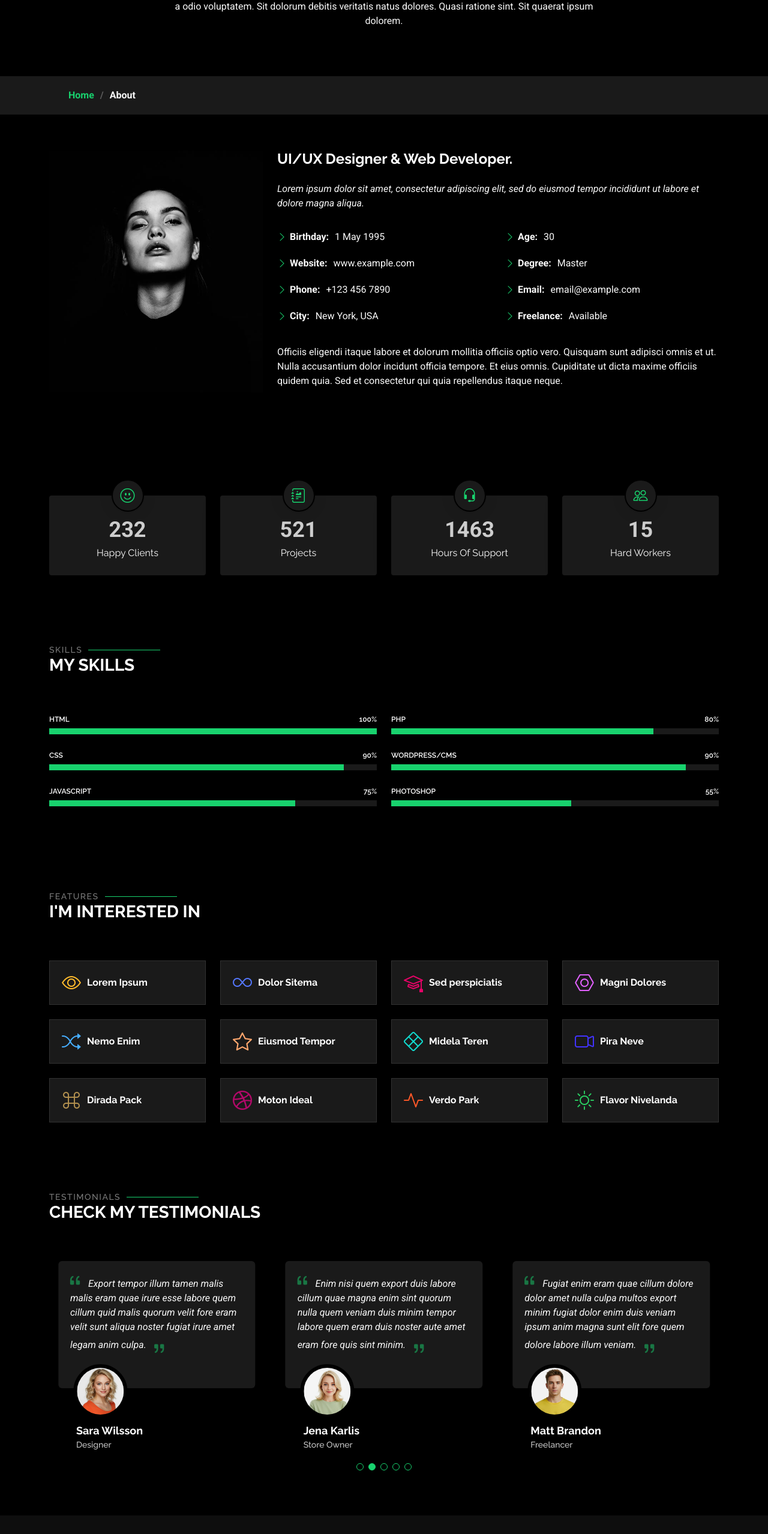
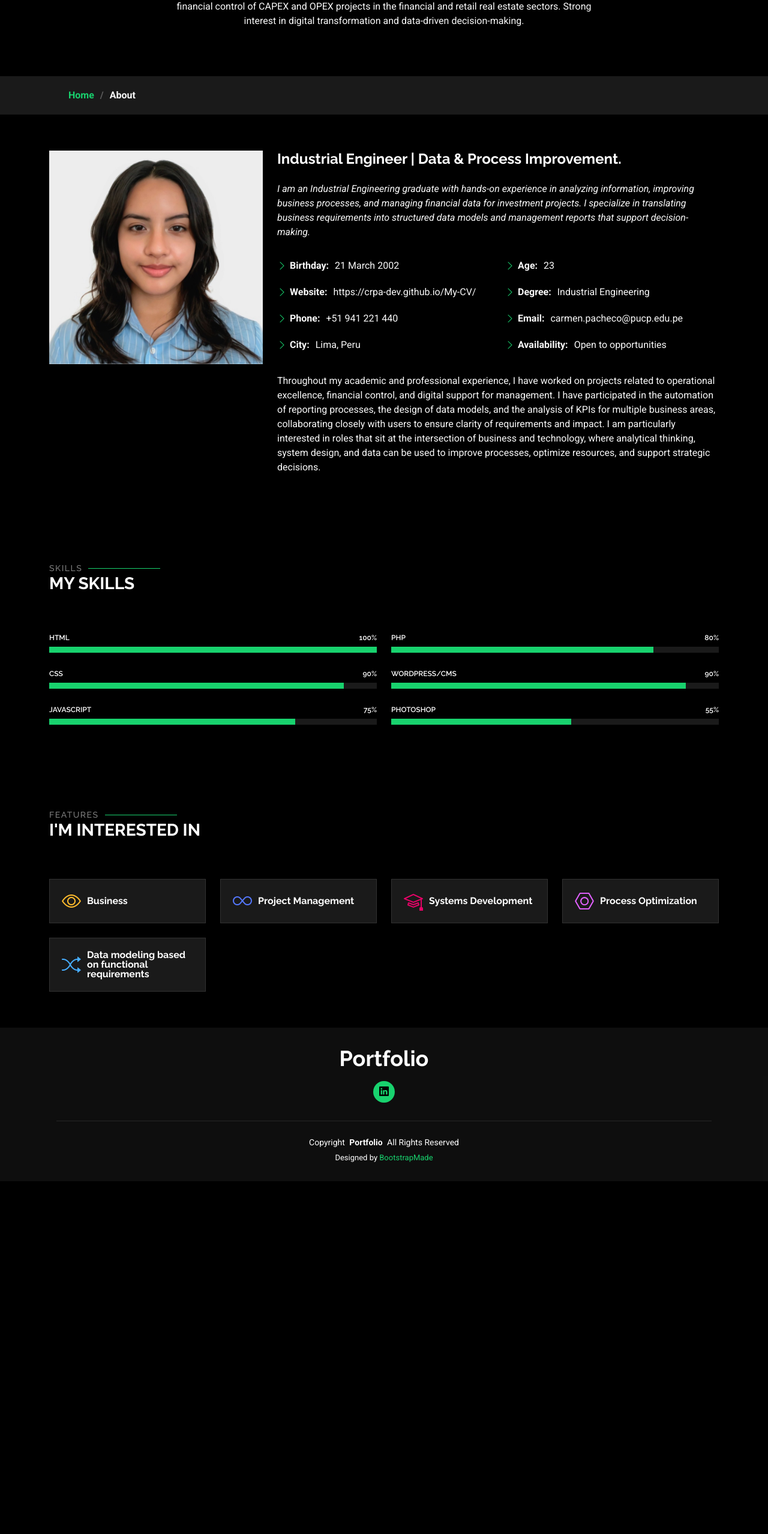
Before and after one commit to crpa-dev/My-CV, a plain HTML site: page about.html in a window 1280 px wide. Shown: the part 240-2797 px from the top of the page at 60% size. After the commit the page ends 2209 px from the top, so only its background shows below. Drawn offline with Linux system fonts and the light colour scheme.

Commit message:
Update about.html

```diff
--- a/about.html
+++ b/about.html
@@ -44,7 +44,7 @@
       <a href="index.html" class="logo d-flex align-items-center">
         <!-- Uncomment the line below if you also wish to use an image logo -->
         <!-- <img src="assets/img/logo.webp" alt=""> -->
-        <h1 class="sitename">Personal</h1>
+        <h1 class="sitename">Portfolio</h1>
       </a>
 
       <nav id="navmenu" class="navmenu">
@@ -52,9 +52,9 @@
           <li><a href="index.html">Home</a></li>
           <li><a href="about.html" class="active">About</a></li>
           <li><a href="resume.html">Resume</a></li>
-          <li><a href="services.html">Services</a></li>
+          <!--li><a href="services.html">Skills</a></li-->
           <li><a href="portfolio.html">Portfolio</a></li>
-          <li class="dropdown"><a href="#"><span>Dropdown</span> <i class="bi bi-chevron-down toggle-dropdown"></i></a>
+          <!--li class="dropdown"><a href="#"><span>Dropdown</span> <i class="bi bi-chevron-down toggle-dropdown"></i></a>
             <ul>
               <li><a href="#">Dropdown 1</a></li>
               <li class="dropdown"><a href="#"><span>Deep Dropdown</span> <i class="bi bi-chevron-down toggle-dropdown"></i></a>
@@ -70,7 +70,7 @@
               <li><a href="#">Dropdown 3</a></li>
               <li><a href="#">Dropdown 4</a></li>
             </ul>
-          </li>
+        </li-->
           <li><a href="contact.html">Contact</a></li>
         </ul>
         <i class="mobile-nav-toggle d-xl-none bi bi-list"></i>
@@ -88,7 +88,7 @@
           <div class="row d-flex justify-content-center text-center">
             <div class="col-lg-8">
               <h1>About</h1>
-              <p class="mb-0">Odio et unde deleniti. Deserunt numquam exercitationem. Officiis quo odio sint voluptas consequatur ut a odio voluptatem. Sit dolorum debitis veritatis natus dolores. Quasi ratione sint. Sit quaerat ipsum dolorem.</p>
+              <p class="mb-0">Industrial Engineering graduate from PUCP with experience in data analysis, process improvement, and financial control of CAPEX and OPEX projects in the financial and retail real estate sectors. Strong interest in digital transformation and data-driven decision-making.</p>
             </div>
           </div>
         </div>
@@ -110,35 +110,34 @@
 
         <div class="row gy-4 justify-content-center">
           <div class="col-lg-4">
-            <img src="assets/img/profile-img.jpg" class="img-fluid" alt="">
+            <img src="assets/img/CRPA-img.jpg" class="img-fluid" alt="">
           </div>
           <div class="col-lg-8 content">
-            <h2>UI/UX Designer &amp; Web Developer.</h2>
+            <h2>Industrial Engineer | Data & Process Improvement.</h2>
             <p class="fst-italic py-3">
-              Lorem ipsum dolor sit amet, consectetur adipiscing elit, sed do eiusmod tempor incididunt ut labore et dolore
-              magna aliqua.
+              I am an Industrial Engineering graduate with hands-on experience in analyzing information, improving business processes, and managing financial data for investment projects. I specialize in translating business requirements into structured data models and management reports that support decision-making.
             </p>
             <div class="row">
               <div class="col-lg-6">
                 <ul>
-                  <li><i class="bi bi-chevron-right"></i> <strong>Birthday:</strong> <span>1 May 1995</span></li>
-                  <li><i class="bi bi-chevron-right"></i> <strong>Website:</strong> <span>www.example.com</span></li>
-                  <li><i class="bi bi-chevron-right"></i> <strong>Phone:</strong> <span>+123 456 7890</span></li>
-                  <li><i class="bi bi-chevron-right"></i> <strong>City:</strong> <span>New York, USA</span></li>
+                  <li><i class="bi bi-chevron-right"></i> <strong>Birthday:</strong> <span>21 March 2002</span></li>
+                  <li><i class="bi bi-chevron-right"></i> <strong>Website:</strong> <span>https://crpa-dev.github.io/My-CV/</span></li>
+                  <li><i class="bi bi-chevron-right"></i> <strong>Phone:</strong> <span>+51 941 221 440</span></li>
+                  <li><i class="bi bi-chevron-right"></i> <strong>City:</strong> <span>Lima, Peru</span></li>
                 </ul>
               </div>
               <div class="col-lg-6">
                 <ul>
-                  <li><i class="bi bi-chevron-right"></i> <strong>Age:</strong> <span>30</span></li>
-                  <li><i class="bi bi-chevron-right"></i> <strong>Degree:</strong> <span>Master</span></li>
-                  <li><i class="bi bi-chevron-right"></i> <strong>Email:</strong> <span>email@example.com</span></li>
-                  <li><i class="bi bi-chevron-right"></i> <strong>Freelance:</strong> <span>Available</span></li>
+                  <li><i class="bi bi-chevron-right"></i> <strong>Age:</strong> <span>23</span></li>
+                  <li><i class="bi bi-chevron-right"></i> <strong>Degree:</strong> <span>Industrial Engineering</span></li>
+                  <li><i class="bi bi-chevron-right"></i> <strong>Email:</strong> <span>carmen.pacheco@pucp.edu.pe</span></li>
+                  <li><i class="bi bi-chevron-right"></i> <strong>Availability:</strong> <span>Open to opportunities</span></li-->
                 </ul>
               </div>
             </div>
             <p class="py-3">
-              Officiis eligendi itaque labore et dolorum mollitia officiis optio vero. Quisquam sunt adipisci omnis et ut. Nulla accusantium dolor incidunt officia tempore. Et eius omnis.
-              Cupiditate ut dicta maxime officiis quidem quia. Sed et consectetur qui quia repellendus itaque neque.
+              Throughout my academic and professional experience, I have worked on projects related to operational excellence, financial control, and digital support for management. I have participated in the automation of reporting processes, the design of data models, and the analysis of KPIs for multiple business areas, collaborating closely with users to ensure clarity of requirements and impact.
+              I am particularly interested in roles that sit at the intersection of business and technology, where analytical thinking, system design, and data can be used to improve processes, optimize resources, and support strategic decisions.
             </p>
           </div>
         </div>
@@ -148,7 +147,7 @@
     </section><!-- /About Section -->
 
     <!-- Stats Section -->
-    <section id="stats" class="stats section">
+    <!--section id="stats" class="stats section">
 
       <div class="container" data-aos="fade-up" data-aos-delay="100">
 
@@ -162,7 +161,7 @@
             </div>
           </div><!-- End Stats Item -->
 
-          <div class="col-lg-3 col-md-6 d-flex flex-column align-items-center">
+          <!--div class="col-lg-3 col-md-6 d-flex flex-column align-items-center">
             <i class="bi bi-journal-richtext"></i>
             <div class="stats-item">
               <span data-purecounter-start="0" data-purecounter-end="521" data-purecounter-duration="1" class="purecounter"></span>
@@ -170,7 +169,7 @@
             </div>
           </div><!-- End Stats Item -->
 
-          <div class="col-lg-3 col-md-6 d-flex flex-column align-items-center">
+          <!--div class="col-lg-3 col-md-6 d-flex flex-column align-items-center">
             <i class="bi bi-headset"></i>
             <div class="stats-item">
               <span data-purecounter-start="0" data-purecounter-end="1463" data-purecounter-duration="1" class="purecounter"></span>
@@ -178,7 +177,7 @@
             </div>
           </div><!-- End Stats Item -->
 
-          <div class="col-lg-3 col-md-6 d-flex flex-column align-items-center">
+          <!--div class="col-lg-3 col-md-6 d-flex flex-column align-items-center">
             <i class="bi bi-people"></i>
             <div class="stats-item">
               <span data-purecounter-start="0" data-purecounter-end="15" data-purecounter-duration="1" class="purecounter"></span>
@@ -186,7 +185,7 @@
             </div>
           </div><!-- End Stats Item -->
 
-        </div>
+        <!--/div>
 
       </div>
 
@@ -277,81 +276,81 @@
           <div class="col-lg-3 col-md-4" data-aos="fade-up" data-aos-delay="100">
             <div class="features-item">
               <i class="bi bi-eye" style="color: #ffbb2c;"></i>
-              <h3><a href="" class="stretched-link">Lorem Ipsum</a></h3>
+              <h3><a href="" class="stretched-link">Business</a></h3>
             </div>
           </div><!-- End Feature Item -->
 
           <div class="col-lg-3 col-md-4" data-aos="fade-up" data-aos-delay="200">
             <div class="features-item">
               <i class="bi bi-infinity" style="color: #5578ff;"></i>
-              <h3><a href="" class="stretched-link">Dolor Sitema</a></h3>
+              <h3><a href="" class="stretched-link">Project Management</a></h3>
             </div>
           </div><!-- End Feature Item -->
 
           <div class="col-lg-3 col-md-4" data-aos="fade-up" data-aos-delay="300">
             <div class="features-item">
               <i class="bi bi-mortarboard" style="color: #e80368;"></i>
-              <h3><a href="" class="stretched-link">Sed perspiciatis</a></h3>
+              <h3><a href="" class="stretched-link">Systems Development</a></h3>
             </div>
           </div><!-- End Feature Item -->
 
           <div class="col-lg-3 col-md-4" data-aos="fade-up" data-aos-delay="400">
             <div class="features-item">
               <i class="bi bi-nut" style="color: #e361ff;"></i>
-              <h3><a href="" class="stretched-link">Magni Dolores</a></h3>
+              <h3><a href="" class="stretched-link">Process Optimization</a></h3>
             </div>
           </div><!-- End Feature Item -->
 
           <div class="col-lg-3 col-md-4" data-aos="fade-up" data-aos-delay="500">
             <div class="features-item">
               <i class="bi bi-shuffle" style="color: #47aeff;"></i>
-              <h3><a href="" class="stretched-link">Nemo Enim</a></h3>
+              <h3><a href="" class="stretched-link">Data modeling based on functional requirements</a></h3>
             </div>
           </div><!-- End Feature Item -->
 
-          <div class="col-lg-3 col-md-4" data-aos="fade-up" data-aos-delay="600">
+          <!--div class="col-lg-3 col-md-4" data-aos="fade-up" data-aos-delay="600">
             <div class="features-item">
               <i class="bi bi-star" style="color: #ffa76e;"></i>
               <h3><a href="" class="stretched-link">Eiusmod Tempor</a></h3>
             </div>
           </div><!-- End Feature Item -->
 
-          <div class="col-lg-3 col-md-4" data-aos="fade-up" data-aos-delay="700">
+          <!--div class="col-lg-3 col-md-4" data-aos="fade-up" data-aos-delay="700">
             <div class="features-item">
               <i class="bi bi-x-diamond" style="color: #11dbcf;"></i>
               <h3><a href="" class="stretched-link">Midela Teren</a></h3>
             </div>
           </div><!-- End Feature Item -->
 
-          <div class="col-lg-3 col-md-4" data-aos="fade-up" data-aos-delay="800">
+          <!--div class="col-lg-3 col-md-4" data-aos="fade-up" data-aos-delay="800">
             <div class="features-item">
               <i class="bi bi-camera-video" style="color: #4233ff;"></i>
               <h3><a href="" class="stretched-link">Pira Neve</a></h3>
             </div>
           </div><!-- End Feature Item -->
 
-          <div class="col-lg-3 col-md-4" data-aos="fade-up" data-aos-delay="900">
+          <!--div class="col-lg-3 col-md-4" data-aos="fade-up" data-aos-delay="900">
             <div class="features-item">
               <i class="bi bi-command" style="color: #b2904f;"></i>
               <h3><a href="" class="stretched-link">Dirada Pack</a></h3>
             </div>
           </div><!-- End Feature Item -->
 
-          <div class="col-lg-3 col-md-4" data-aos="fade-up" data-aos-delay="1000">
+          <!--div class="col-lg-3 col-md-4" data-aos="fade-up" data-aos-delay="1000">
             <div class="features-item">
               <i class="bi bi-dribbble" style="color: #b20969;"></i>
               <h3><a href="" class="stretched-link">Moton Ideal</a></h3>
             </div>
           </div><!-- End Feature Item -->
 
-          <div class="col-lg-3 col-md-4" data-aos="fade-up" data-aos-delay="1100">
+          <!--div class="col-lg-3 col-md-4" data-aos="fade-up" data-aos-delay="1100">
             <div class="features-item">
               <i class="bi bi-activity" style="color: #ff5828;"></i>
               <h3><a href="" class="stretched-link">Verdo Park</a></h3>
             </div>
           </div><!-- End Feature Item -->
 
-          <div class="col-lg-3 col-md-4" data-aos="fade-up" data-aos-delay="1200">
+          <!--div class="col-lg-3 col-md-4" data-aos="fade-up" data-aos-delay="1200">
             <div class="features-item">
               <i class="bi bi-brightness-high" style="color: #29cc61;"></i>
               <h3><a href="" class="stretched-link">Flavor Nivelanda</a></h3>
@@ -361,137 +360,20 @@
         </div>
 
       </div>
-
-    </section><!-- /Interests Section -->
-
-    <!-- Testimonials Section -->
-    <section id="testimonials" class="testimonials section">
-
-      <!-- Section Title -->
-      <div class="container section-title" data-aos="fade-up">
-        <h2>Testimonials</h2>
-        <div><span>Check my</span> <span class="description-title">Testimonials</span></div>
-      </div><!-- End Section Title -->
-
-      <div class="container" data-aos="fade-up" data-aos-delay="100">
-
-        <div class="swiper init-swiper" data-speed="600" data-delay="5000">
-          <script type="application/json" class="swiper-config">
-            {
-              "loop": true,
-              "speed": 600,
-              "autoplay": {
-                "delay": 5000
-              },
-              "slidesPerView": "auto",
-              "pagination": {
-                "el": ".swiper-pagination",
-                "type": "bullets",
-                "clickable": true
-              },
-              "breakpoints": {
-                "320": {
-                  "slidesPerView": 1,
-                  "spaceBetween": 40
-                },
-                "1200": {
-                  "slidesPerView": 3,
-                  "spaceBetween": 20
-                }
-              }
-            }
-          </script>
-          <div class="swiper-wrapper">
-
-            <div class="swiper-slide">
-              <div class="testimonial-item" "="">
-            <p>
-              <i class=" bi bi-quote quote-icon-left"></i>
-                <span>Proin iaculis purus consequat sem cure digni ssim donec porttitora entum suscipit rhoncus. Accusantium quam, ultricies eget id, aliquam eget nibh et. Maecen aliquam, risus at semper.</span>
-                <i class="bi bi-quote quote-icon-right"></i>
-                </p>
-                <img src="assets/img/person/person-m-9.webp" class="testimonial-img" alt="">
-                <h3>Saul Goodman</h3>
-                <h4>Ceo &amp; Founder</h4>
-              </div>
-            </div><!-- End testimonial item -->
-
-            <div class="swiper-slide">
-              <div class="testimonial-item">
-                <p>
-                  <i class="bi bi-quote quote-icon-left"></i>
-                  <span>Export tempor illum tamen malis malis eram quae irure esse labore quem cillum quid malis quorum velit fore eram velit sunt aliqua noster fugiat irure amet legam anim culpa.</span>
-                  <i class="bi bi-quote quote-icon-right"></i>
-                </p>
-                <img src="assets/img/person/person-f-5.webp" class="testimonial-img" alt="">
-                <h3>Sara Wilsson</h3>
-                <h4>Designer</h4>
-              </div>
-            </div><!-- End testimonial item -->
-
-            <div class="swiper-slide">
-              <div class="testimonial-item">
-                <p>
-                  <i class="bi bi-quote quote-icon-left"></i>
-                  <span>Enim nisi quem export duis labore cillum quae magna enim sint quorum nulla quem veniam duis minim tempor labore quem eram duis noster aute amet eram fore quis sint minim.</span>
-                  <i class="bi bi-quote quote-icon-right"></i>
-                </p>
-                <img src="assets/img/person/person-f-12.webp" class="testimonial-img" alt="">
-                <h3>Jena Karlis</h3>
-                <h4>Store Owner</h4>
-              </div>
-            </div><!-- End testimonial item -->
-
-            <div class="swiper-slide">
-              <div class="testimonial-item">
-                <p>
-                  <i class="bi bi-quote quote-icon-left"></i>
-                  <span>Fugiat enim eram quae cillum dolore dolor amet nulla culpa multos export minim fugiat dolor enim duis veniam ipsum anim magna sunt elit fore quem dolore labore illum veniam.</span>
-                  <i class="bi bi-quote quote-icon-right"></i>
-                </p>
-                <img src="assets/img/person/person-m-12.webp" class="testimonial-img" alt="">
-                <h3>Matt Brandon</h3>
-                <h4>Freelancer</h4>
-              </div>
-            </div><!-- End testimonial item -->
-
-            <div class="swiper-slide">
-              <div class="testimonial-item">
-                <p>
-                  <i class="bi bi-quote quote-icon-left"></i>
-                  <span>Quis quorum aliqua sint quem legam fore sunt eram irure aliqua veniam tempor noster veniam sunt culpa nulla illum cillum fugiat legam esse veniam culpa fore nisi cillum quid.</span>
-                  <i class="bi bi-quote quote-icon-right"></i>
-                </p>
-                <img src="assets/img/person/person-m-13.webp" class="testimonial-img" alt="">
-                <h3>John Larson</h3>
-                <h4>Entrepreneur</h4>
-              </div>
-            </div><!-- End testimonial item -->
-
-          </div>
-          <div class="swiper-pagination"></div>
-        </div>
-
-      </div>
-
-    </section><!-- /Testimonials Section -->
+      <!-- Testimonial section code HERE-->
 
   </main>
 
   <footer id="footer" class="footer dark-background">
     <div class="container">
-      <h3 class="sitename">Personal</h3>
-      <p>Et aut eum quis fuga eos sunt ipsa nihil. Labore corporis magni eligendi fuga maxime saepe commodi placeat.</p>
+      <h3 class="sitename">Portfolio</h3>
+      <!--p>Et aut eum quis fuga eos sunt ipsa nihil. Labore corporis magni eligendi fuga maxime saepe commodi placeat.</p-->
       <div class="social-links d-flex justify-content-center">
-        <a href=""><i class="bi bi-twitter-x"></i></a>
-        <a href=""><i class="bi bi-facebook"></i></a>
-        <a href=""><i class="bi bi-instagram"></i></a>
-        <a href=""><i class="bi bi-skype"></i></a>
-        <a href=""><i class="bi bi-linkedin"></i></a>
+        <a href="https://www.linkedin.com/in/carmenrosapacheco/"><i class="bi bi-linkedin"></i></a>
       </div>
       <div class="container">
         <div class="copyright">
-          <span>Copyright</span> <strong class="px-1 sitename">Personal</strong> <span>All Rights Reserved</span>
+          <span>Copyright</span> <strong class="px-1 sitename">Portfolio</strong> <span>All Rights Reserved</span>
         </div>
         <div class="credits">
           <!-- All the links in the footer should remain intact. -->
```
